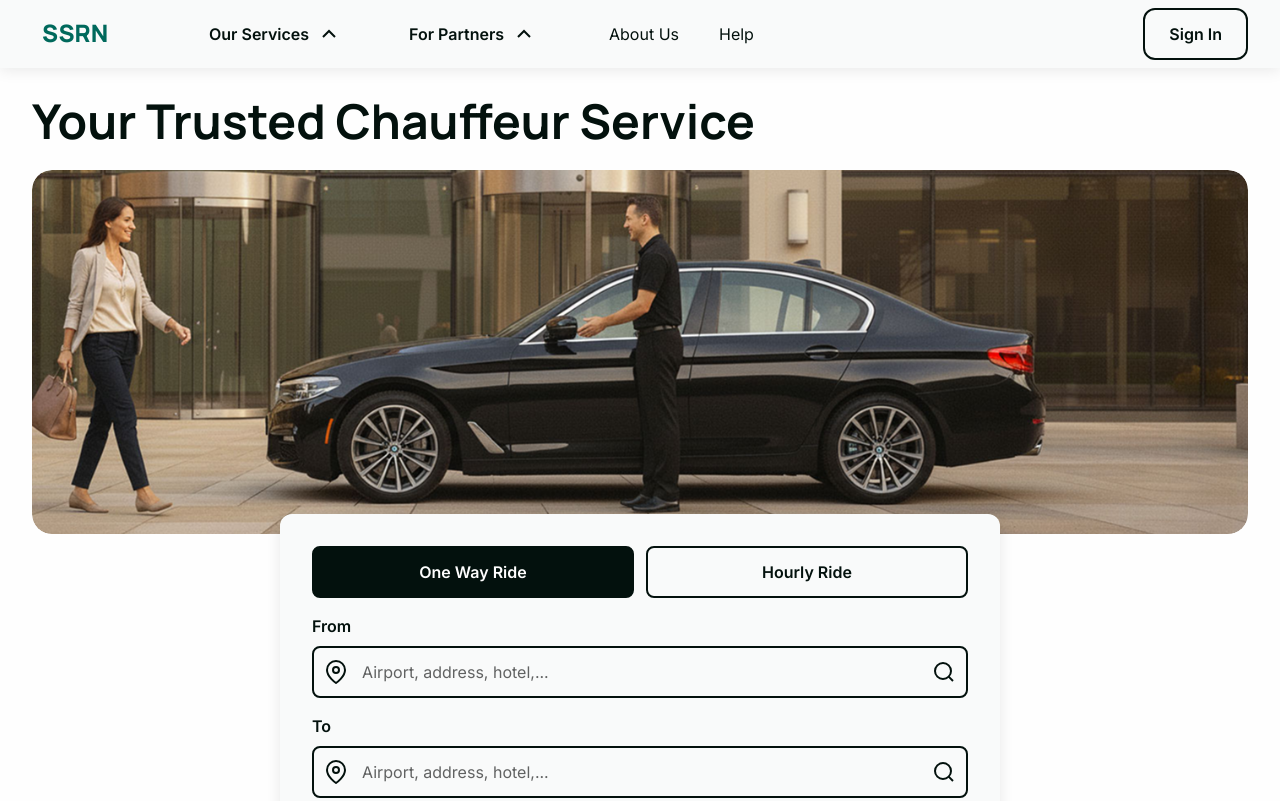
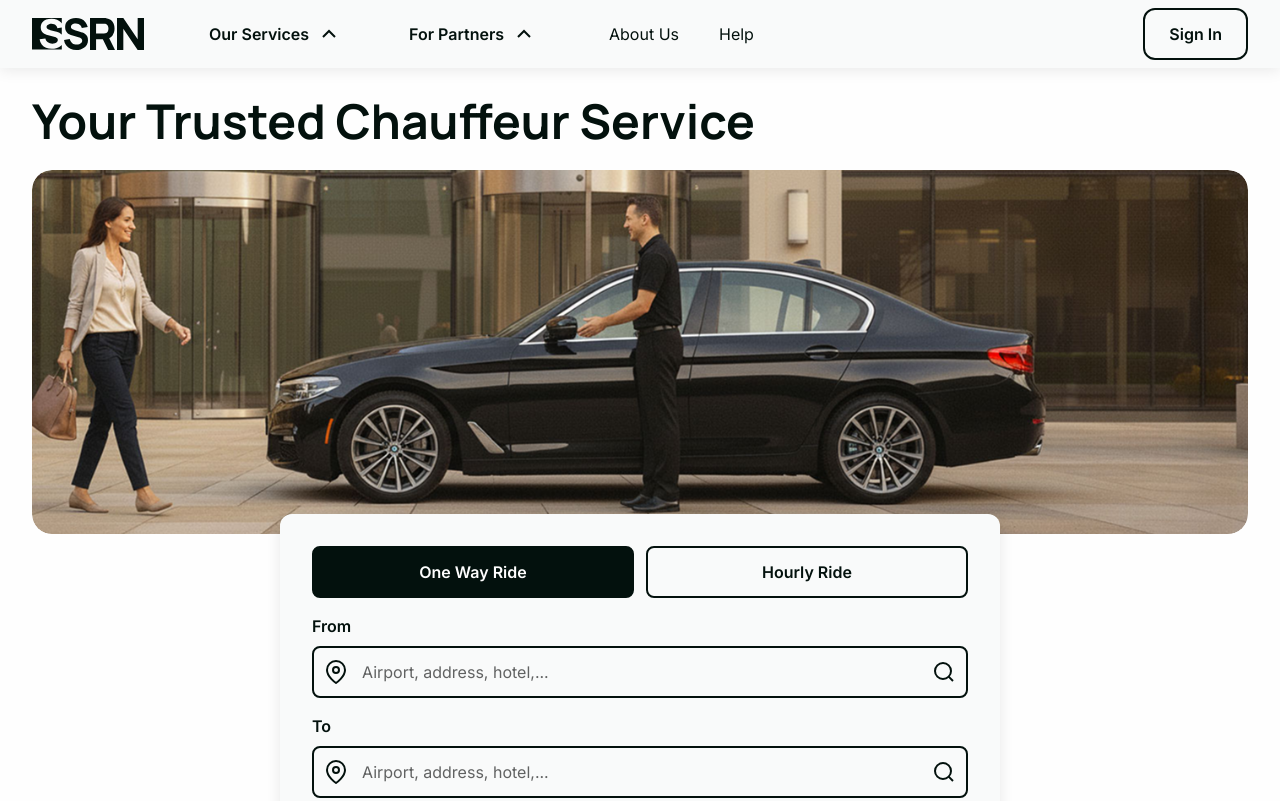
Before and after one commit to Bijoy2406/Ssrn, a website: page pages/Landing/landing-page-anonymous.html in a window 1280 px wide. Shown: the top 801 px of the page. Drawn offline with Linux system fonts and the light colour scheme.

Commit message:
fixed logo

```diff
--- a/css/components/site-footer.css
+++ b/css/components/site-footer.css
@@ -36,7 +36,13 @@
   flex: 1;
   display: flex;
   align-items: center;
+  gap: 2px;
   height: 29px;
+}
+
+.site-footer__logo img {
+  height: 24px;
+  width: auto;
 }
 
 .site-footer__logo svg {
--- a/pages/Landing/landing-page-anonymous.html
+++ b/pages/Landing/landing-page-anonymous.html
@@ -68,6 +68,17 @@
     }
 
     /* Mobile nav fixes */
+    .nav-bar__logo {
+      display: flex;
+      align-items: center;
+      gap: 2px;
+    }
+
+    .nav-bar__logo img {
+      height: 32px;
+      width: auto;
+    }
+
     @media (max-width: 768px) {
       .nav-bar {
         padding: 0 var(--space-400) !important;
@@ -81,6 +92,10 @@
       .nav-bar__logo {
         width: auto !important;
         max-width: 100px;
+      }
+
+      .nav-bar__logo img {
+        height: 24px;
       }
     }
 
@@ -1266,6 +1281,17 @@
       justify-content: space-between;
       padding: var(--space-600) var(--space-500);
       border-bottom: var(--border-s) solid var(--border-default);
+    }
+
+    .mobile-menu__logo {
+      display: flex;
+      align-items: center;
+      gap: 2px;
+    }
+
+    .mobile-menu__logo img {
+      height: 24px;
+      width: auto;
     }
 
     .mobile-menu__logo svg {
@@ -1742,9 +1768,10 @@
     <nav class="nav-bar">
       <!-- Logo -->
       <div class="nav-bar__logo">
-        <svg width="137" height="48" viewBox="0 0 137 48" fill="none">
-          <text x="10" y="32" font-family="Manrope" font-weight="800" font-size="24" fill="#00695C">SSRN</text>
-        </svg>
+        <img src="../../assets/images/icons/Customer-Log In/S.svg" alt="S">
+        <img src="../../assets/images/icons/Customer-Log In/S.2.svg" alt="S">
+        <img src="../../assets/images/icons/Customer-Log In/R.svg" alt="R">
+        <img src="../../assets/images/icons/Customer-Log In/N.svg" alt="N">
       </div>
 
       <!-- Center Navigation -->
@@ -1834,9 +1861,10 @@
     <div class="mobile-menu">
       <div class="mobile-menu__header">
         <div class="mobile-menu__logo">
-          <svg width="100" height="36" viewBox="0 0 137 48" fill="none">
-            <text x="10" y="28" font-family="Manrope" font-weight="800" font-size="20" fill="#00695C">SSRN</text>
-          </svg>
+          <img src="../../assets/images/icons/Customer-Log In/S.svg" alt="S">
+          <img src="../../assets/images/icons/Customer-Log In/S.2.svg" alt="S">
+          <img src="../../assets/images/icons/Customer-Log In/R.svg" alt="R">
+          <img src="../../assets/images/icons/Customer-Log In/N.svg" alt="N">
         </div>
         <button class="mobile-menu__close" onclick="toggleMobileMenu()" aria-label="Close menu">
           <svg xmlns="http://www.w3.org/2000/svg" viewBox="0 0 24 24" fill="none" stroke="currentColor" stroke-width="2">
@@ -2380,9 +2408,10 @@
       <!-- Top Section: Logo + Help -->
       <div class="site-footer__top">
         <div class="site-footer__logo">
-          <svg width="137" height="29" viewBox="0 0 137 29" fill="none">
-            <text x="10" y="22" font-family="Manrope" font-weight="800" font-size="20" fill="#FFFFFF">SSRN</text>
-          </svg>
+          <img src="../../assets/images/icons/Customer-Log In/S.svg" alt="S">
+          <img src="../../assets/images/icons/Customer-Log In/S.2.svg" alt="S">
+          <img src="../../assets/images/icons/Customer-Log In/R.svg" alt="R">
+          <img src="../../assets/images/icons/Customer-Log In/N.svg" alt="N">
         </div>
         <a href="#help" class="site-footer__help-btn">
           <div class="site-footer__help-icon">
```
Also changed, not shown: assets/images/icons/Customer-Log In/N.svg (renamed from assets/images/icons/Customer-Log In/Vector.svg), assets/images/icons/Customer-Log In/R.svg (renamed from assets/images/icons/Customer-Log In/Vector-1.svg), assets/images/icons/Customer-Log In/S.2.svg (renamed from assets/images/icons/Customer-Log In/Vector-2.svg), assets/images/icons/Customer-Log In/S.svg (renamed from assets/images/icons/Customer-Log In/Group 1.svg).
